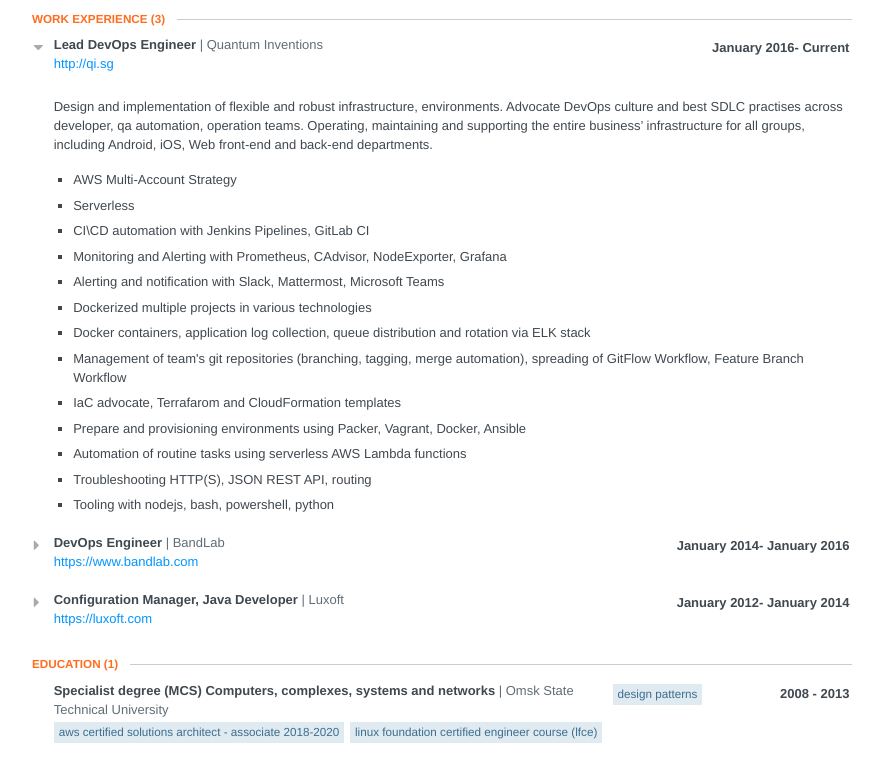
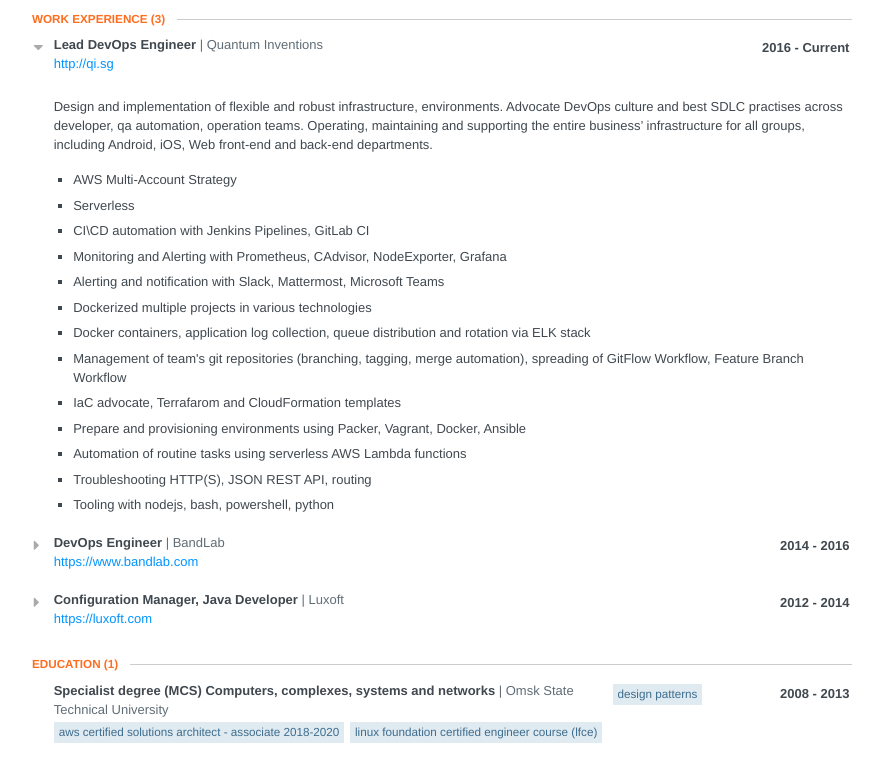
Before and after one commit to mskutin/resume, a website: page index.html in a window 1280 px wide. Shown: the part 237-1005 px from the top of the page, without its empty margins (198-1081 px from the left). Drawn offline with Linux system fonts and the light colour scheme.

Commit message:
Remove months from work exp

```diff
--- a/index.html
+++ b/index.html
@@ -865,8 +865,8 @@
     				<div class="position">Lead DevOps Engineer</div>
     				<div class="company">Quantum Inventions</div>
     				<div class="date">
-    				  <span class="startDate">January 2016</span>
-    					<span class="endDate">- Current</span>
+    				  <span class="startDate">2016</span>
+    					<span class="endDate"> - Current</span>
     				</div>
     			</header>
 
@@ -902,8 +902,8 @@
     				<div class="position">DevOps Engineer</div>
     				<div class="company">BandLab</div>
     				<div class="date">
-    				  <span class="startDate">January 2014</span>
-    					<span class="endDate">- January 2016</span>
+    				  <span class="startDate">2014</span>
+    					<span class="endDate"> - 2016</span>
     				</div>
     			</header>
 
@@ -931,8 +931,8 @@
     				<div class="position">Configuration Manager, Java Developer</div>
     				<div class="company">Luxoft</div>
     				<div class="date">
-    				  <span class="startDate">January 2012</span>
-    					<span class="endDate">- January 2014</span>
+    				  <span class="startDate">2012</span>
+    					<span class="endDate"> - 2014</span>
     				</div>
     			</header>
 
```
